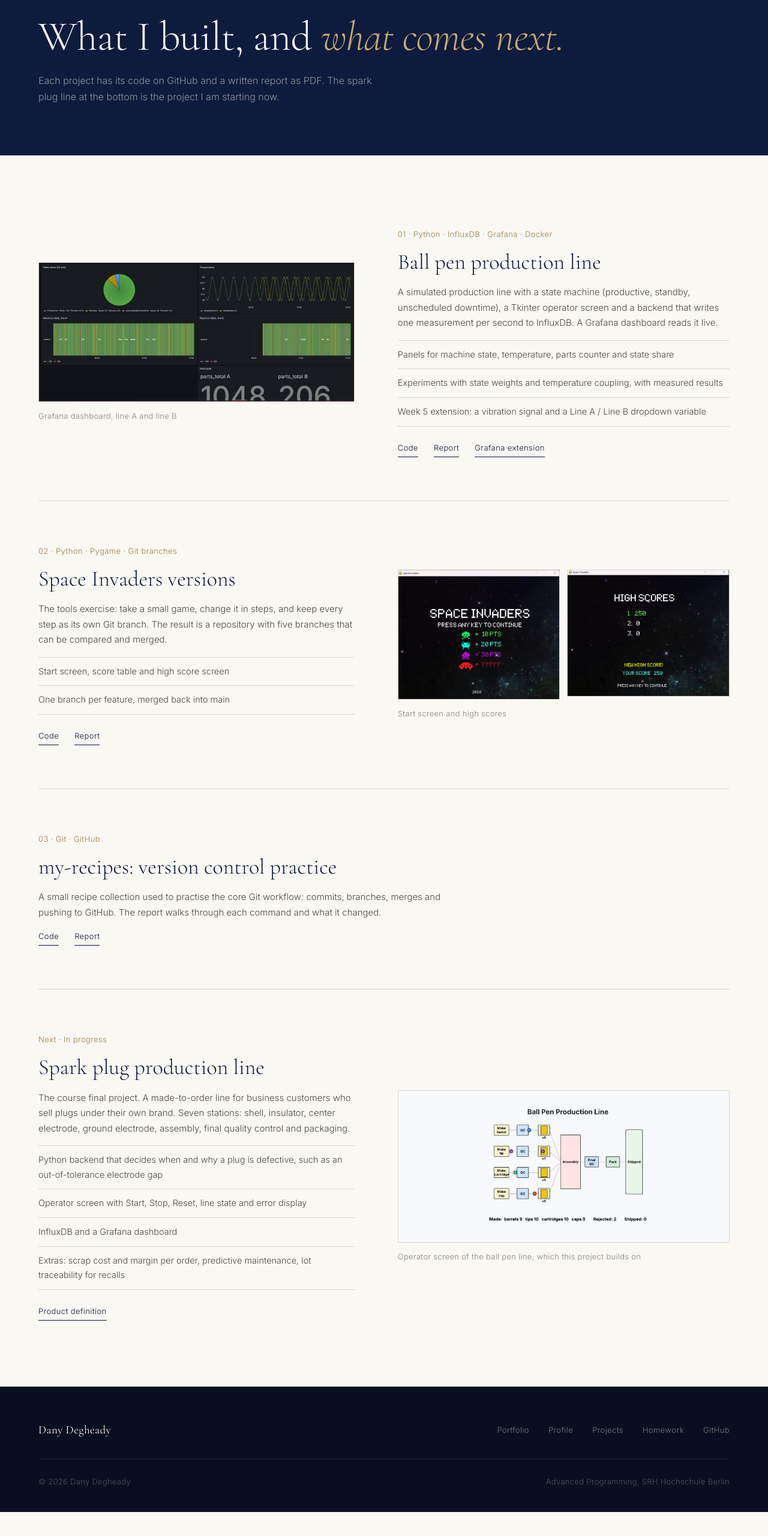
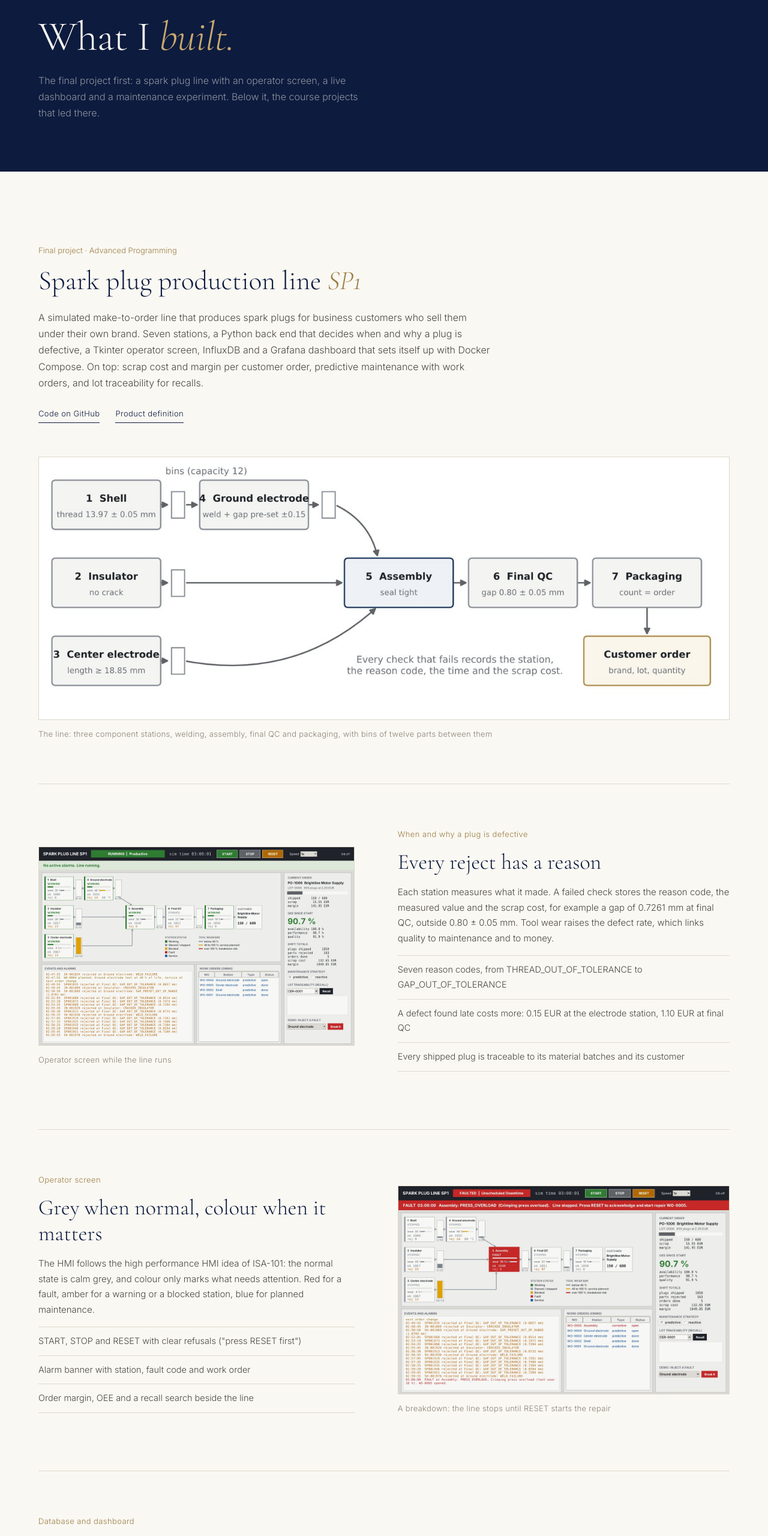
Before and after one commit to danydegheady08-lang/danydegheady08-lang.github.io, a plain HTML site: page projects.html in a window 1280 px wide. Shown: the part 140-2700 px from the top of the page at 60% size. Before the commit the page ends 2660 px from the top, so only its background shows below. Drawn offline with Linux system fonts and the light colour scheme.

Commit message:
Add final project and restyled homework reports

```diff
--- a/projects.html
+++ b/projects.html
@@ -22,13 +22,99 @@
 <main>
 <section class="pagehead">
   <div class="pagehead-in reveal">
-    <h1>What I built, and <em>what comes next.</em></h1>
-    <p>Each project has its code on GitHub and a written report as PDF. The spark plug line at the bottom is the project I am starting now.</p>
+    <h1>What I <em>built.</em></h1>
+    <p>The final project first: a spark plug line with an operator screen, a live dashboard and a maintenance experiment. Below it, the course projects that led there.</p>
   </div>
 </section>
 
-<section class="sec cream">
+<section class="sec cream" id="final-project" style="padding-bottom:40px">
+  <span id="spark-plug"></span>
   <div class="sec-in">
+    <div class="reveal" style="max-width:820px">
+      <div class="kicker" style="font-size:13px;color:var(--gold-deep);margin-bottom:14px">Final project &middot; Advanced Programming</div>
+      <h2>Spark plug production line <em>SP1</em></h2>
+      <p class="plain" style="margin-top:22px">A simulated make-to-order line that produces spark plugs for business customers who sell them under their own brand. Seven stations, a Python back end that decides when and why a plug is defective, a Tkinter operator screen, InfluxDB and a Grafana dashboard that sets itself up with Docker Compose. On top: scrap cost and margin per customer order, predictive maintenance with work orders, and lot traceability for recalls.</p>
+      <div class="meta proj" style="display:flex;gap:26px;margin-top:26px;padding:0;border:0">
+        <a href="https://github.com/danydegheady08-lang/sparkplug-line">Code on GitHub</a>
+        <a href="homework/HW5_Product_Definition_Spark_Plug.pdf">Product definition</a>
+      </div>
+    </div>
+    <figure class="shot reveal" style="margin-top:56px">
+      <img src="assets/img/sp-line.jpg" alt="Line concept: seven stations with bins between them and the check each station performs">
+      <figcaption>The line: three component stations, welding, assembly, final QC and packaging, with bins of twelve parts between them</figcaption>
+    </figure>
+
+    <article class="reveal proj" style="margin-top:72px;padding-top:72px;border-top:1px solid var(--rule)">
+      <figure class="shot">
+        <img src="assets/img/sp-hmi-running.jpg" alt="Operator screen of the spark plug line while running">
+        <figcaption>Operator screen while the line runs</figcaption>
+      </figure>
+      <div>
+        <div class="kicker">When and why a plug is defective</div>
+        <h3>Every reject has a reason</h3>
+        <p>Each station measures what it made. A failed check stores the reason code, the measured value and the scrap cost, for example a gap of 0.7261 mm at final QC, outside 0.80 &plusmn; 0.05 mm. Tool wear raises the defect rate, which links quality to maintenance and to money.</p>
+        <ul>
+          <li>Seven reason codes, from THREAD_OUT_OF_TOLERANCE to GAP_OUT_OF_TOLERANCE</li>
+          <li>A defect found late costs more: 0.15 EUR at the electrode station, 1.10 EUR at final QC</li>
+          <li>Every shipped plug is traceable to its material batches and its customer</li>
+        </ul>
+      </div>
+    </article>
+
+    <article class="reveal proj flip">
+      <figure class="shot">
+        <img src="assets/img/sp-hmi-fault.jpg" alt="Operator screen showing a fault at the assembly press">
+        <figcaption>A breakdown: the line stops until RESET starts the repair</figcaption>
+      </figure>
+      <div>
+        <div class="kicker">Operator screen</div>
+        <h3>Grey when normal, colour when it matters</h3>
+        <p>The HMI follows the high performance HMI idea of ISA-101: the normal state is calm grey, and colour only marks what needs attention. Red for a fault, amber for a warning or a blocked station, blue for planned maintenance.</p>
+        <ul>
+          <li>START, STOP and RESET with clear refusals ("press RESET first")</li>
+          <li>Alarm banner with station, fault code and work order</li>
+          <li>Order margin, OEE and a recall search beside the line</li>
+        </ul>
+      </div>
+    </article>
+    <article class="reveal proj" style="grid-template-columns:1fr">
+      <div>
+        <div class="kicker">Database and dashboard</div>
+        <h3>Every second in InfluxDB, every panel set up by itself</h3>
+        <p style="max-width:760px">The back end writes one point per second for the line and each station, plus one per reject, gap measurement, work order and finished order. Grafana loads its data source and the 18 panel dashboard from files at start-up, so <code style="font-size:13px">docker compose up</code> is all it takes.</p>
+        <figure class="shot" style="margin-top:28px">
+          <img src="assets/img/sp-grafana.jpg" alt="Grafana dashboard of the spark plug line after an eight hour shift">
+          <figcaption>An eight hour shift: OEE, line state, every measured gap, rejects by reason, order margins, tool wear and work orders</figcaption>
+        </figure>
+      </div>
+    </article>
+    <article class="reveal proj" style="grid-template-columns:1fr">
+      <div>
+        <div class="kicker">Experiment</div>
+        <h3>Does predictive maintenance pay off?</h3>
+        <p style="max-width:760px">Both strategies ran the same 20 shifts of eight hours. Servicing a tool at 40 % of its life beat repairing it after a breakdown in all 20 shifts. Servicing even earlier keeps raising OEE, because planned stops do not count against it, but the margin falls again: OEE alone would over-maintain the line.</p>
+        <figure class="shot" style="margin:28px 0">
+          <img src="assets/img/sp-sweep.jpg" alt="Margin and OEE against the maintenance planning threshold">
+          <figcaption>Margin and OEE per shift against the planning threshold; dashed line: reactive maintenance</figcaption>
+        </figure>
+        <table class="results">
+          <thead><tr><th>Mean of 20 shifts</th><th>Predictive</th><th>Reactive</th></tr></thead>
+          <tbody>
+            <tr><td>Availability</td><td>92.6 %</td><td>74.3 %</td></tr>
+            <tr><td>OEE</td><td>85.1 %</td><td>64.9 %</td></tr>
+            <tr><td>Breakdowns per shift</td><td>1.9</td><td>6.6</td></tr>
+            <tr><td>Plugs shipped</td><td>4,330</td><td>3,892</td></tr>
+            <tr><td>Margin per shift</td><td>4,288 EUR</td><td>3,712 EUR</td></tr>
+          </tbody>
+        </table>
+      </div>
+    </article>
+  </div>
+</section>
+
+<section class="sec cream" style="padding-top:40px">
+  <div class="sec-in">
+    <h3 class="small-h reveal" style="margin-bottom:40px">Course projects</h3>
 
     <article class="reveal proj" id="production-line">
       <figure class="shot">
@@ -85,25 +171,6 @@
       </div>
     </article>
 
-    <article class="reveal proj flip" id="spark-plug">
-      <figure class="shot">
-        <img src="assets/img/hmi-bins-full.jpg" alt="Operator screen of the ball pen line, the starting point for the spark plug line">
-        <figcaption>Operator screen of the ball pen line, which this project builds on</figcaption>
-      </figure>
-      <div>
-        <div class="kicker">Next &middot; In progress</div>
-        <h3>Spark plug production line</h3>
-        <p>The course final project. A made-to-order line for business customers who sell plugs under their own brand. Seven stations: shell, insulator, center electrode, ground electrode, assembly, final quality control and packaging.</p>
-        <ul>
-          <li>Python backend that decides when and why a plug is defective, such as an out-of-tolerance electrode gap</li>
-          <li>Operator screen with Start, Stop, Reset, line state and error display</li>
-          <li>InfluxDB and a Grafana dashboard</li>
-          <li>Extras: scrap cost and margin per order, predictive maintenance, lot traceability for recalls</li>
-        </ul>
-        <div class="meta"><a href="homework/HW5_Product_Definition_Spark_Plug.pdf">Product definition</a></div>
-      </div>
-    </article>
-
   </div>
 </section>
 </main>
--- a/style.css
+++ b/style.css
@@ -277,3 +277,15 @@ a, button { transition: color .3s ease, border-color .3s ease, background-color
   .foot-site { padding: 44px var(--pad) 32px; }
   .foot-top ul { gap: 18px; }
 }
+
+/* ---------- results table ---------- */
+.results { border-collapse: collapse; width: 100%; max-width: 620px; }
+.results th { text-align: left; font-weight: 500; font-size: 13px; color: var(--text-light); padding: 0 16px 12px 0; border-bottom: 1px solid var(--navy); }
+.results td { padding: 12px 16px 12px 0; border-bottom: 1px solid var(--rule); color: var(--text-mid); }
+.results td:not(:first-child), .results th:not(:first-child) { text-align: right; }
+.results tbody tr:hover { background: rgba(237, 232, 222, 0.45); }
+.meta.proj a {
+  font-size: 13px; letter-spacing: 0.4px; color: var(--navy);
+  padding-bottom: 4px; border-bottom: 1px solid var(--navy); transition: color .3s ease, border-color .3s ease;
+}
+.meta.proj a:hover { color: var(--gold-deep); border-color: var(--gold-deep); }
```
Also changed, not shown: index.html (+4 -4 lines), profile.html (+2 -2 lines), assets/img/sp-grafana.jpg (added), assets/img/sp-hmi-fault.jpg (added), assets/img/sp-hmi-running.jpg (added), assets/img/sp-line.jpg (added), assets/img/sp-sweep.jpg (added), 5 other files.
